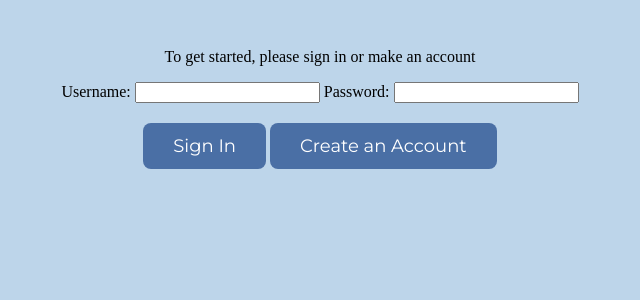
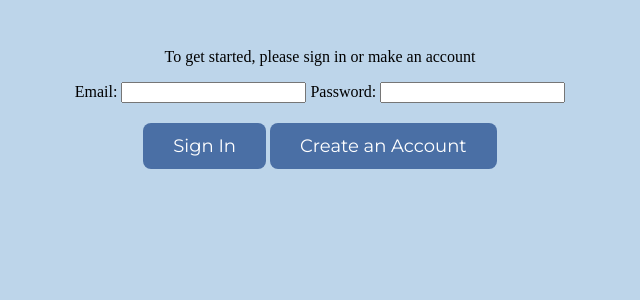
Before and after one commit to lspar/HenHacks-2026, a Flask app: page / in a window 1280 px wide. Shown: the part 408-708 px from the top of the page, without its empty margins (320-960 px from the left). Run offline with Flask 3, Linux system fonts and the light colour scheme.

Commit message:
updated the username to email

```diff
--- a/templates/dashboard.html
+++ b/templates/dashboard.html
@@ -64,6 +64,7 @@
 <h1 class="IASSO">IASSO</h1>
 <div class="dashboard">
     <h2 class="dashboard-title">Dashboard</h2>
+    <h3>Welcome {{ session.get("username") }}!</h3>
     <div class="dashboard-buttons">
         <a href="/new-app">New Applications</a>
         <a href="/settings">Settings</a>
--- a/templates/home.html
+++ b/templates/home.html
@@ -78,7 +78,7 @@
     <div>
 
         <p> To get started, please sign in or make an account</p>
-        <label for="username">Username:</label>
+        <label for="username">Email:</label>
         <input type="text" id="username" name="username">
 
         <label for="password">Password:</label>
--- a/templates/set-up.html
+++ b/templates/set-up.html
@@ -72,7 +72,7 @@
     <form method="POST" action="/create-account">
 
         <div class="input">
-            <label>Username:</label>
+            <label>Email:</label>
             <input type="text" name="username" required>
         </div>
 
```
